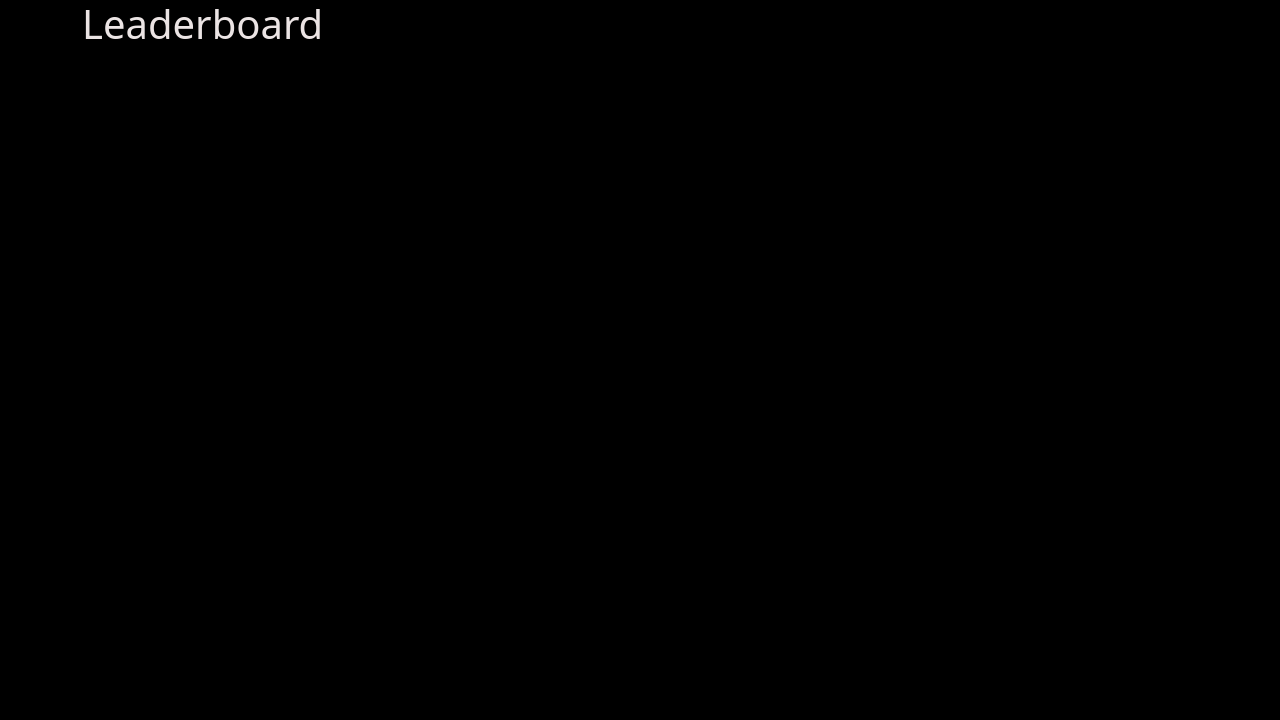
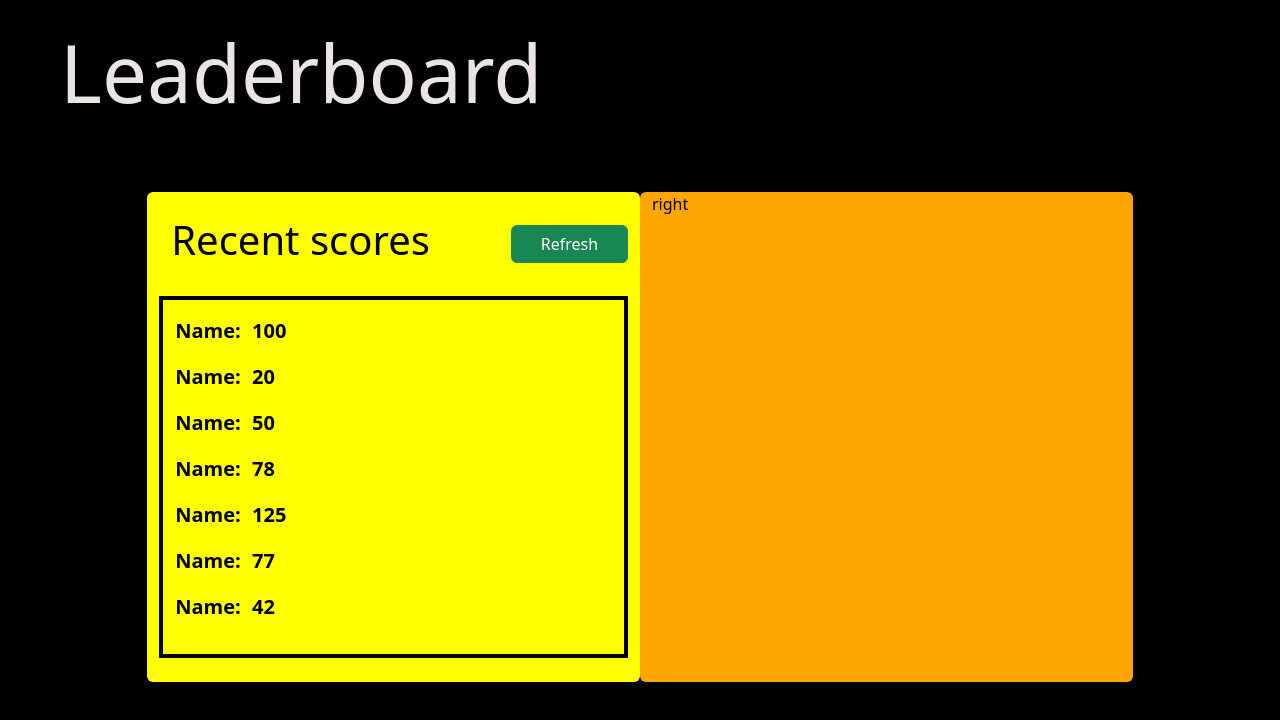
Before and after one commit to MMGGYY66/leaderboard, a website built with webpack: page src/index.html in a window 1280 px wide. Built offline with nearby package versions, Linux system fonts and the light colour scheme.

Commit message:
Add heading and creating the main content in the html left side for recent scores

```diff
--- a/src/index.html
+++ b/src/index.html
@@ -15,14 +15,59 @@
 </head>
 
 <body>
-  <main class="container">
+  <div class="container-fluid px-4">
     <div class="row">
-      <h1>
-        Leaderboard
-      </h1>
+      <h1 class="display-1 px-5 my-4">Leaderboard</h1>
     </div>
-    <footer></footer>
-  </main>
+
+    <div class="container content mt-5">
+      <div class="row">
+        <div class="col-md-6 left rounded">
+          <div class="container">
+            <div class="row recent pt-4">
+              <h2 class="col-md-9 h1">Recent scores</h2>
+              <button class="col-md-3 btn btn-success" type="submit">Refresh</button>
+            </div>
+          </div>
+
+          <div class="container scores-row">
+            <div class="row scores d-flex">
+              <p class="col-md-2">Name:</p>
+              <p class="col-md-1">100</p>
+            </div>
+            <div class="row scores d-flex">
+              <p class="col-md-2">Name:</p>
+              <p class="col-md-1">20</p>
+            </div>
+            <div class="row scores d-flex">
+              <p class="col-md-2">Name:</p>
+              <p class="col-md-1">50</p>
+            </div>
+            <div class="row scores d-flex">
+              <p class="col-md-2">Name:</p>
+              <p class="col-md-1">78</p>
+            </div>
+            <div class="row scores d-flex">
+              <p class="col-md-2">Name:</p>
+              <p class="col-md-1">125</p>
+            </div>
+            <div class="row scores d-flex">
+              <p class="col-md-2">Name:</p>
+              <p class="col-md-1">77</p>
+            </div>
+            <div class="row scores d-flex">
+              <p class="col-md-2">Name:</p>
+              <p class="col-md-1">42</p>
+            </div>
+          </div>
+        </div>
+
+        <div class="col-md-6 right rounded">right</div>
+      </div>
+    </div>
+  </div>
+
+  <footer></footer>
 
   <!-- JavaScript Bundle with Popper -->
   <script src="https://cdn.jsdelivr.net/npm/bootstrap@5.2.3/dist/js/bootstrap.bundle.min.js"
--- a/src/styles/main.css
+++ b/src/styles/main.css
@@ -1,7 +1,41 @@
 body {
   background: #000;
   color: rgb(235, 228, 228);
-  height: 100%;
-  width: 100%;
-  font-size: 1.1rem;
 }
+
+.content {
+  width: 80%;
+}
+
+.left {
+  background-color: yellow;
+  color: black;
+}
+
+.right {
+  background-color: orange;
+  color: black;
+}
+
+.recent {
+  display: flex;
+  justify-content: space-between;
+  flex-direction: row;
+  align-items: center;
+  justify-items: center;
+}
+
+.scores-row {
+  border: 4px solid black;
+  margin: 24px 0;
+  padding: 16px 12px;
+}
+
+.scores {
+  justify-content: start;
+}
+
+.scores p {
+  font-size: 20px;
+  font-weight: 600;
+}
```
